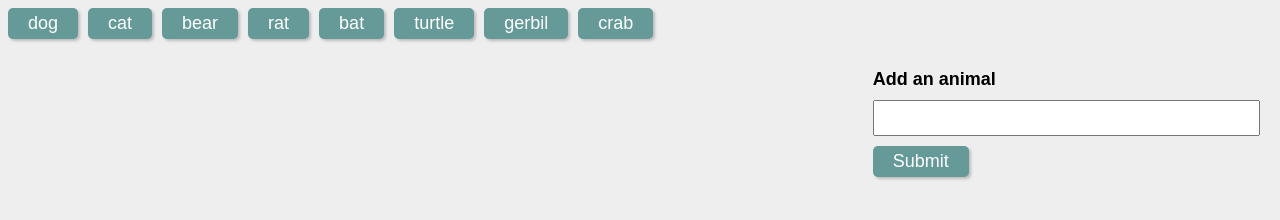
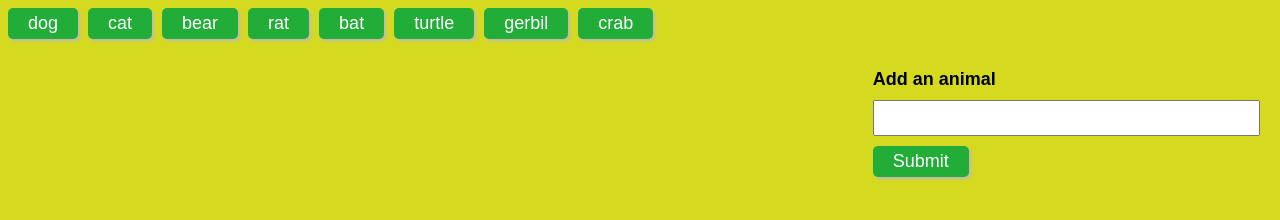
Before and after one commit to rahulk-gh/GifTastic, a plain HTML site: page index.html in a window 1280 px wide. Drawn offline with nearby package versions, Linux system fonts and the light colour scheme.

Commit message:
correction

```diff
--- a/hw.html
+++ b/index.html
@@ -24,7 +24,7 @@
   </div>
 
   <script src="https://cdnjs.cloudflare.com/ajax/libs/jquery/3.2.1/jquery.min.js"></script>
-  <script src="hw.js"></script>
+  <script src="logic.js"></script>
 
 </body>
 </html>
--- a/hw.js
+++ b/logic.js
@@ -17,7 +17,7 @@ $(document).ready(function(){
             $(areaToAddTo).append(x);
         }
     }
-
+        //button to generate API call and  functionality to make button active
     $(document).on("click",".animal-button", function(){
         $("#animals").empty();
         $(".animal-button").removeClass("active");
@@ -57,6 +57,7 @@ $(document).ready(function(){
             }
           });
     });
+    //animate function
     $(document).on("click", ".animal-image", function() {
 
         var state = $(this).attr("data-state");
--- a/style.css
+++ b/style.css
@@ -1,6 +1,6 @@
 body {
   font: 18px arial, sans-serif;
-  background: #eee;
+  background: rgb(214, 218, 30);
 }
 
 #animals {
@@ -38,7 +38,7 @@ input[type="submit"] {
   font-size: 18px;
   color: #fff;
   cursor: pointer;
-  background: #659a98;
+  background: #22ad39;
   border: 0;
   border-radius: 5px;
   box-shadow: 2px 2px 3px #bbb;
```
